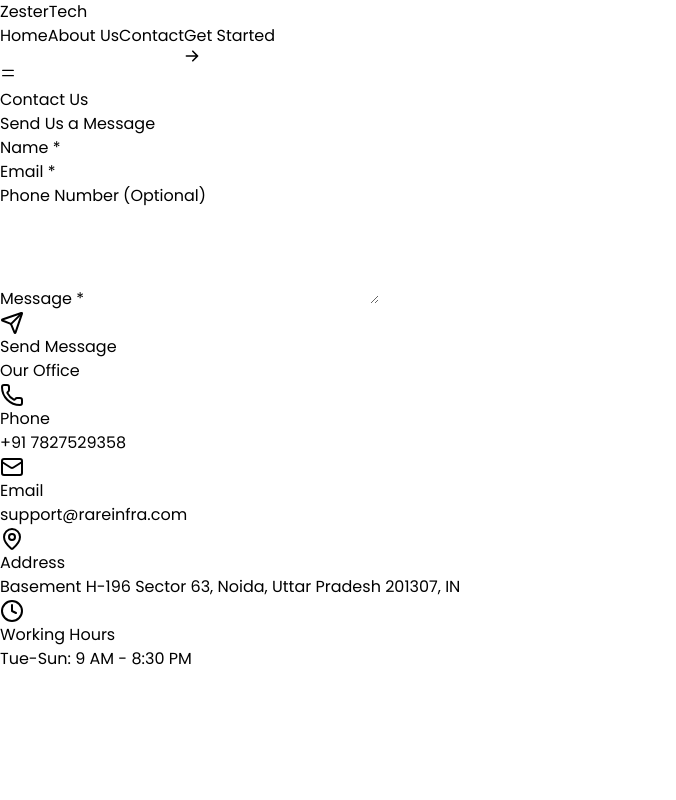
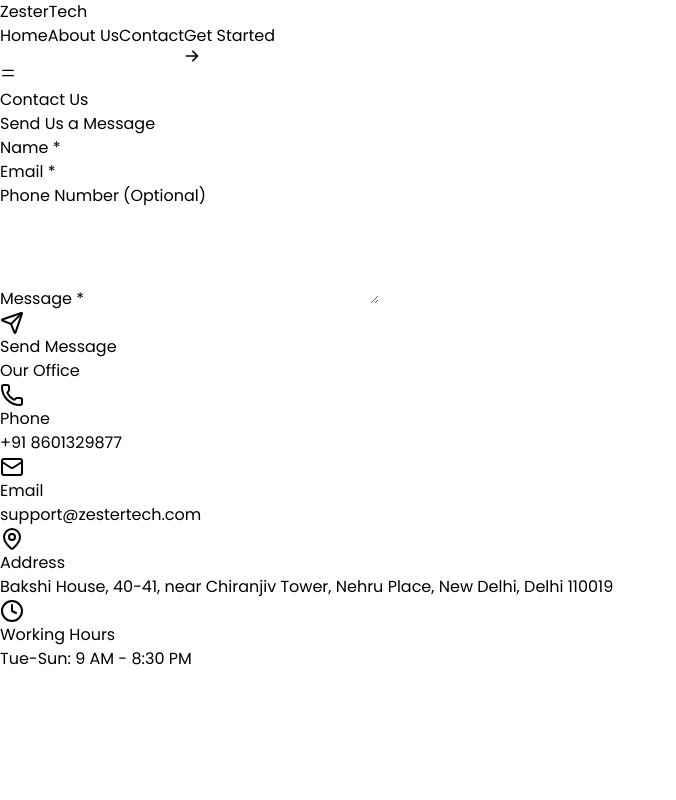
Before and after one commit to SanjeevCod3r/ZesterTech.Com, a React (Vite) app: page /contact in a window 1280 px wide. Shown: the top 800 px of the page, without its empty margins (0-676 px from the left). Built offline with nearby package versions, Linux system fonts and the light colour scheme.

Commit message:
[Sanjeev Jaiswal] Add: Done team

```diff
--- a/src/components/contactus/ContactInfo.jsx
+++ b/src/components/contactus/ContactInfo.jsx
@@ -7,20 +7,20 @@
   {
     icon: Phone,
     title: 'Phone',
-    content: '+91 7827529358',
-    link: 'tel:+917827529358',
+    content: '+91 8601329877',
+    link: 'tel:+918601329877',
   },
   {
     icon: Mail,
     title: 'Email',
-    content: 'support@rareinfra.com',
-    link: 'mailto:support@rareinfra.com',
+    content: 'support@zestertech.com',
+    link: 'mailto:support@zestertech.com',
   },
   {
     icon: MapPin,
     title: 'Address',
-    content: 'Basement H-196 Sector 63, Noida, Uttar Pradesh 201307, IN',
-    link: 'https://maps.app.goo.gl/uqLDis7MKoHTtWKL7',
+    content: 'Bakshi House, 40-41, near Chiranjiv Tower, Nehru Place, New Delhi, Delhi 110019',
+    link: 'https://maps.app.goo.gl/DAky2kqA8HQmxxEU8',
   },
   {
     icon: Clock,
```
